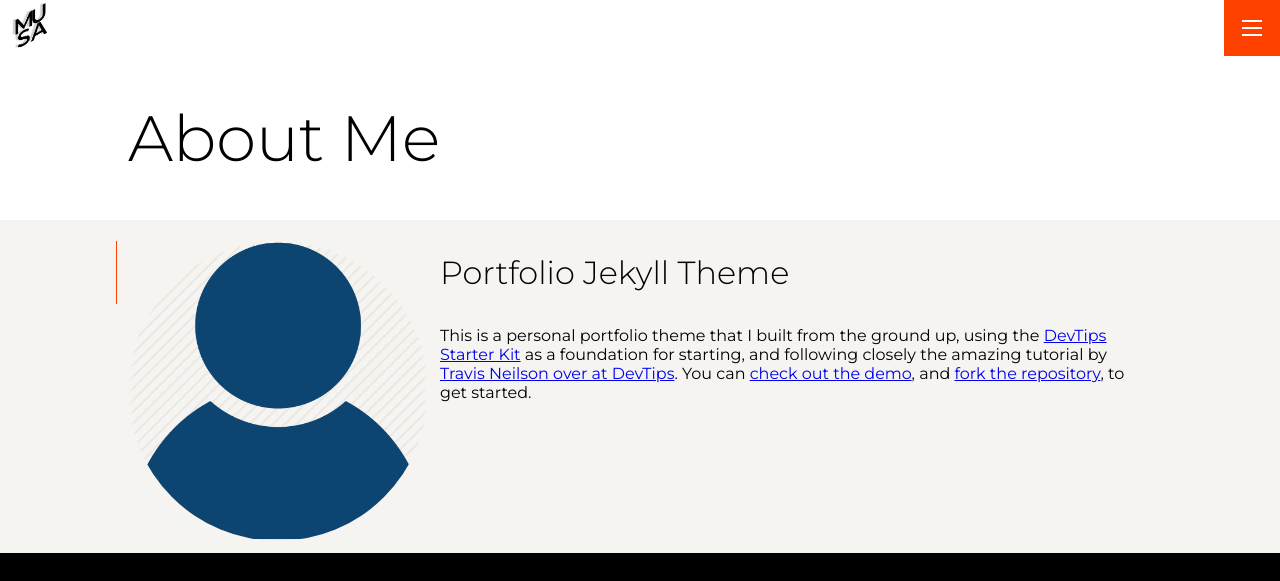
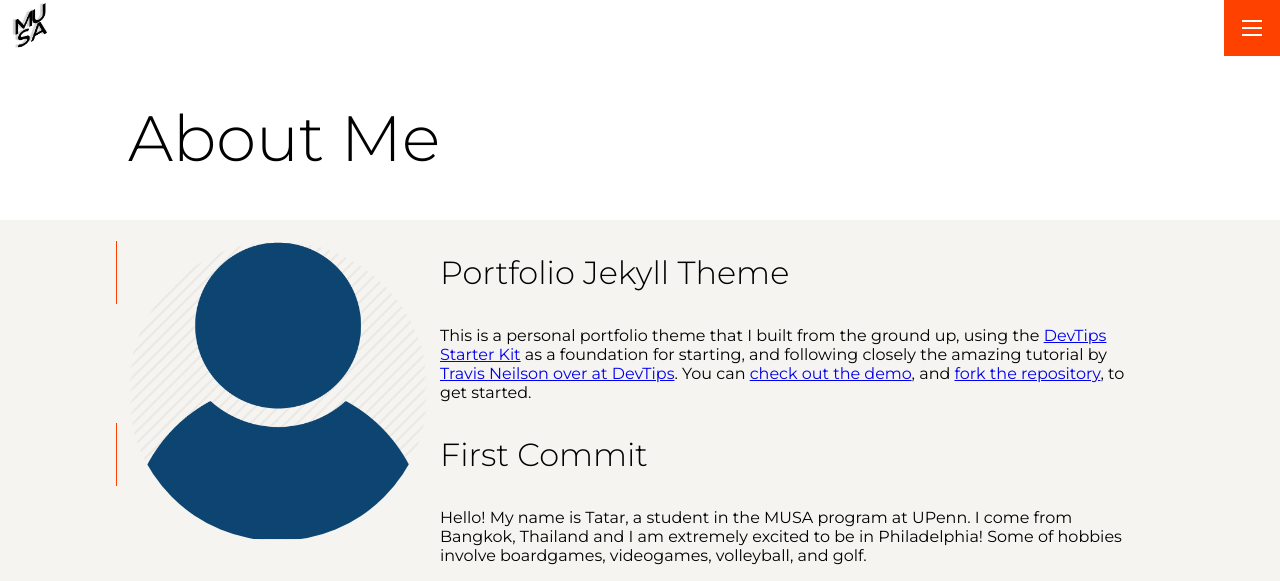
Before and after one commit to canura8818/MUSA-portfolio, a Jekyll site: the page built from pages/about.md, in a window 1280 px wide and 1388 px high. Shown: the top 581 px of the window. Built offline with Jekyll 4.4.1, drawn with Linux system fonts in a browser that asks for light colours; grey boxes are pictures that could not be loaded.

Commit message:
Update about.md

```diff
--- a/pages/about.md
+++ b/pages/about.md
@@ -8,3 +8,12 @@ permalink: /about
 # Portfolio Jekyll Theme
 
 This is a personal portfolio theme that I built from the ground up, using the [DevTips Starter Kit](http://devtipsstarterkit.com/) as a foundation for starting, and following closely the amazing tutorial by [Travis Neilson over at DevTips](https://www.youtube.com/watch?v=T6jKLsxbFg4&list=PL0CB3OvPhDA_STygmp3sDenx3UpdOMk7P). You can [check out the demo](lenpaul.github.io/portfolio-jekyll-theme/), and [fork the repository](https://github.com/LeNPaul/portfolio-jekyll-theme/fork), to get started.
+
+
+# First Commit
+
+Hello! My name is Tatar, a student in the MUSA program at UPenn. I come from Bangkok, Thailand and I am extremely excited to be in Philadelphia! Some of hobbies involve boardgames, videogames, volleyball, and golf.
+
+<img width="390" height="213" alt="spongebobsquarepantsvolleyballGIF" src="https://github.com/user-attachments/assets/985352d5-0221-4f7e-9b7f-389c7dd1f865" />
+
+<img width="480" height="480" alt="SettlersOfCatanGIFbyBeccaPountney" src="https://github.com/user-attachments/assets/0b970b07-916f-49f0-ae35-f9f941227342" />
```
